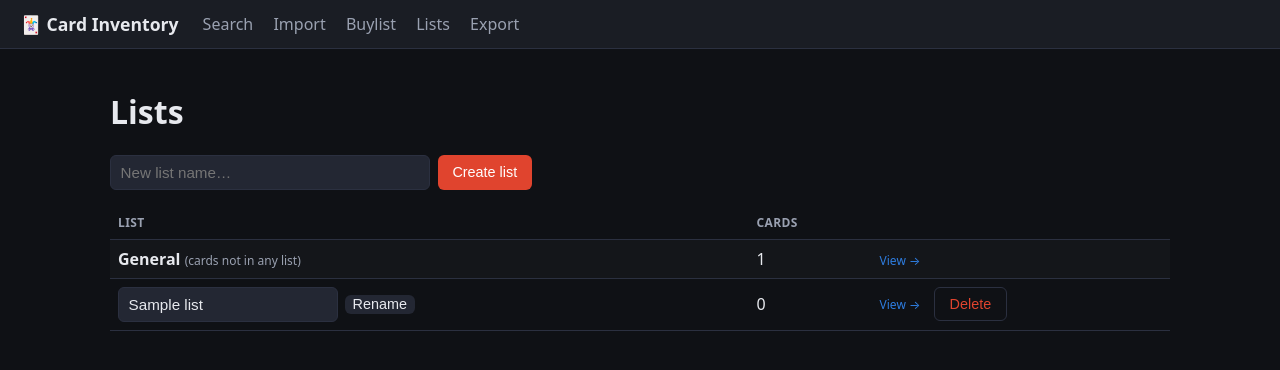
After one commit to CapitanShinChan/TCG-WTB-vibecoded, a Python web app: template app/templates/lists.html in a window 1280 px wide. The commit adds this page. Shown: the top 370 px of the page. Run offline with Jinja, Linux system fonts and the light colour scheme; the template is opened without the code that fills it: most values are stand-ins (such as "Sample title", 1, 10 or a date in 2020).

Commit message:
Add card Lists (group buylist cards into named lists)
- New CardList model; BuylistItem gains a nullable list_id (NULL = "General",
  i.e. unlisted). Uniqueness moves from (game, printing_id) to
  (game, list_id, printing_id) so the same printing can sit in several lists
  with its own quantity, plus a partial unique index for the General bucket
  (SQLite treats NULLs as distinct in a UNIQUE constraint).
- Migration rebuilds buylist_items (SQLite can't alter a UNIQUE constraint):
  drop stale indexes, rename aside, let create_all build the new shape, copy
  rows back, drop the legacy table. Verified row-for-row identical.
- Scope filter ("all" | "general" | "<id>") on the buylist views and export;
  target list on search-add and import (default General).
- /lists page: create empty, rename, delete. Delete prompts whether to move the
  list's cards to General (merging quantities) or delete them with it.

Vibecoded with the power of Claude!

```diff
--- a/app/static/buylist.js
+++ b/app/static/buylist.js
@@ -161,6 +161,31 @@ document.addEventListener("submit", (e) => {
   });
 });
 
+// --- list scope switcher ---------------------------------------------------
+// Delegated so it survives the inline buylist being re-rendered. On the search
+// page it refreshes the inline table; elsewhere it navigates with ?scope=.
+(function () {
+  document.addEventListener("change", (e) => {
+    const sel = e.target.closest(".buylist-scope");
+    if (!sel) return;
+    const scope = sel.value;
+    if (window.dbg) dbg("buylist scope", scope);
+    if (document.querySelector("#buylist-container") && window.refreshBuylist) {
+      window.refreshBuylist();
+    } else {
+      const url = new URL(window.location.href);
+      url.searchParams.set("scope", scope);
+      window.location = url.toString();
+    }
+  });
+})();
+
+// Current buylist scope (used when refreshing the inline table).
+window.currentBuylistScope = function () {
+  const sel = document.querySelector(".buylist-scope");
+  return sel ? sel.value : "all";
+};
+
 // --- sortable buylist table -----------------------------------------------
 // Delegated on document so it works on both /buylist and the inline buylist,
 // and survives the inline table being re-rendered after add/qty/remove.
--- a/app/static/export.js
+++ b/app/static/export.js
@@ -15,6 +15,8 @@ function buildQuery() {
   const max = $("#price-max").value.trim();
   if (min !== "") p.append("price_min", min);
   if (max !== "") p.append("price_max", max);
+  const listSel = $("#export-list");
+  if (listSel) p.append("scope", listSel.value);
   return p.toString();
 }
 
@@ -35,6 +37,8 @@ async function generate() {
 }
 
 $("#generate-btn").addEventListener("click", generate);
+// regenerate immediately when the source list changes
+if ($("#export-list")) $("#export-list").addEventListener("change", generate);
 
 // copy buttons
 $$(".copy-btn").forEach((btn) => {
--- a/app/static/import.js
+++ b/app/static/import.js
@@ -212,7 +212,11 @@ async function commitMatched(btn) {
     const r = await fetch("/api/import/commit", {
       method: "POST",
       headers: { "Content-Type": "application/json" },
-      body: JSON.stringify({ game: gameSel.value, items }),
+      body: JSON.stringify({
+        game: gameSel.value,
+        items,
+        target_list: ($("#import-list") || {}).value || "general",
+      }),
     });
     if (!r.ok) throw new Error((await r.json()).detail || r.statusText);
     const { added, updated } = await r.json();
--- /dev/null
+++ b/app/static/lists.js
@@ -0,0 +1,46 @@
+"use strict";
+
+// Delete prompt for a list: the user chooses whether the list's cards move to
+// General or get deleted with it.
+(function () {
+  const overlay = document.getElementById("delete-overlay");
+  if (!overlay) return;
+  const label = document.getElementById("delete-label");
+  const hint = document.getElementById("delete-hint");
+  const idField = document.getElementById("delete-list-id");
+  const modeField = document.getElementById("delete-mode");
+
+  function close() {
+    overlay.classList.add("hidden");
+  }
+
+  document.querySelectorAll(".delete-list").forEach((btn) => {
+    btn.addEventListener("click", () => {
+      const count = Number(btn.dataset.count || 0);
+      idField.value = btn.dataset.listId;
+      modeField.value = "move";
+      label.textContent = `Delete list "${btn.dataset.listName}"?`;
+      hint.textContent = count
+        ? `It holds ${count} card(s). Choose whether to keep them (they move to General) or delete them too.`
+        : "The list is empty.";
+      overlay.classList.remove("hidden");
+      if (window.dbg) dbg("delete list prompt", btn.dataset.listName);
+    });
+  });
+
+  // the two submit buttons set the mode before the form posts
+  document.getElementById("delete-move").addEventListener("click", () => {
+    modeField.value = "move";
+  });
+  document.getElementById("delete-all").addEventListener("click", () => {
+    modeField.value = "delete";
+  });
+
+  document.getElementById("delete-cancel").addEventListener("click", close);
+  overlay.addEventListener("click", (e) => {
+    if (e.target === overlay) close();
+  });
+  document.addEventListener("keydown", (e) => {
+    if (e.key === "Escape") close();
+  });
+})();
--- a/app/static/style.css
+++ b/app/static/style.css
@@ -141,7 +141,23 @@ table.buylist { width: 100%; border-collapse: collapse; }
 .qbtn { background: var(--panel-2); color: var(--text); padding: 0.1rem 0.5rem; }
 .remove { background: transparent; color: var(--accent); border: 1px solid var(--border); }
 .ext { color: var(--accent-2); font-size: 0.75rem; margin-left: 0.4rem; text-decoration: none; }
-.buylist-toolbar { display: flex; justify-content: flex-end; margin-bottom: 0.5rem; }
+.buylist-toolbar { display: flex; justify-content: space-between; align-items: flex-end; gap: 1rem; margin-bottom: 0.5rem; }
+.scope-picker { display: flex; flex-direction: column; gap: 0.25rem; font-size: 0.8rem; color: var(--muted); }
+
+/* lists page */
+.lists-panel .create-list { display: flex; gap: 0.5rem; margin-bottom: 1rem; }
+.lists-panel .create-list input { flex: 1; max-width: 320px; }
+.lists-table { width: 100%; border-collapse: collapse; }
+.lists-table th, .lists-table td { padding: 0.5rem; border-bottom: 1px solid var(--border); text-align: left; vertical-align: middle; }
+.lists-table th { color: var(--muted); font-size: 0.75rem; text-transform: uppercase; letter-spacing: 0.03em; }
+.lists-table .general-row { background: rgba(255,255,255,0.02); }
+.lists-table .sub { font-size: 0.75rem; color: var(--muted); }
+.rename-form { display: flex; gap: 0.4rem; align-items: center; margin: 0; }
+.rename-form input { min-width: 180px; }
+.lists-table .actions { white-space: nowrap; }
+.lists-table .actions .ext { margin-right: 0.6rem; }
+#delete-overlay .qty-buttons { flex-wrap: wrap; }
+#delete-overlay .hint { font-size: 0.8rem; color: var(--muted); margin: 0 0 0.5rem; }
 .buylist-toolbar form { margin: 0; }
 .refresh-all { background: var(--panel-2); color: var(--text); border: 1px solid var(--border); }
 .buylist .actions { white-space: nowrap; }
--- a/app/templates/base.html
+++ b/app/templates/base.html
@@ -19,6 +19,7 @@
       <a href="/">Search</a>
       <a href="/import">Import</a>
       <a href="/buylist">Buylist</a>
+      <a href="/lists">Lists</a>
       <a href="/export">Export</a>
     </nav>
   </header>
--- /dev/null
+++ b/app/templates/lists.html
@@ -0,0 +1,68 @@
+{% extends "base.html" %}
+{% block title %}Lists — Card Inventory{% endblock %}
+{% block content %}
+<h1>Lists</h1>
+
+<section class="lists-panel">
+  <form method="post" action="/lists/create" class="create-list">
+    <input type="text" name="name" placeholder="New list name…" required>
+    <button type="submit">Create list</button>
+  </form>
+
+  <table class="lists-table">
+    <thead>
+      <tr><th>List</th><th>Cards</th><th></th></tr>
+    </thead>
+    <tbody>
+      <tr class="general-row">
+        <td><strong>General</strong> <span class="sub">(cards not in any list)</span></td>
+        <td>{{ general_count }}</td>
+        <td><a class="ext" href="/buylist?scope=general">View →</a></td>
+      </tr>
+      {% for l in lists %}
+      <tr>
+        <td>
+          <form method="post" action="/lists/rename" class="rename-form">
+            <input type="hidden" name="list_id" value="{{ l.id }}">
+            <input type="text" name="name" value="{{ l.name }}" required>
+            <button type="submit" class="qbtn" title="Rename">Rename</button>
+          </form>
+        </td>
+        <td>{{ counts.get(l.id, 0) }}</td>
+        <td class="actions">
+          <a class="ext" href="/buylist?scope={{ l.id }}">View →</a>
+          <button type="button" class="remove delete-list"
+                  data-list-id="{{ l.id }}"
+                  data-list-name="{{ l.name }}"
+                  data-count="{{ counts.get(l.id, 0) }}">Delete</button>
+        </td>
+      </tr>
+      {% endfor %}
+      {% if not lists %}
+      <tr><td colspan="3" class="status">No lists yet — create one above.</td></tr>
+      {% endif %}
+    </tbody>
+  </table>
+</section>
+
+<!-- delete prompt: choose what happens to the list's cards -->
+<div id="delete-overlay" class="qty-overlay hidden">
+  <div class="qty-box">
+    <p id="delete-label"></p>
+    <p class="hint" id="delete-hint"></p>
+    <form method="post" action="/lists/delete" id="delete-form">
+      <input type="hidden" name="list_id" id="delete-list-id">
+      <input type="hidden" name="mode" id="delete-mode" value="move">
+      <div class="qty-buttons">
+        <button type="button" id="delete-cancel" class="secondary">Cancel</button>
+        <button type="submit" id="delete-move" class="secondary">Delete list, keep cards</button>
+        <button type="submit" id="delete-all" class="remove">Delete list + cards</button>
+      </div>
+    </form>
+  </div>
+</div>
+{% endblock %}
+
+{% block scripts %}
+<script src="/static/lists.js"></script>
+{% endblock %}
```
Also changed, not shown: app/db.py (+56 -2 lines), app/main.py (+181 -21 lines), app/models.py (+35 -5 lines), app/static/app.js (+6 -1 lines), app/templates/_buylist_table.html (+17 -6 lines), app/templates/export.html (+11 -0 lines), app/templates/import.html (+9 -0 lines), app/templates/index.html (+8 -0 lines), README.md, 1 other file.
